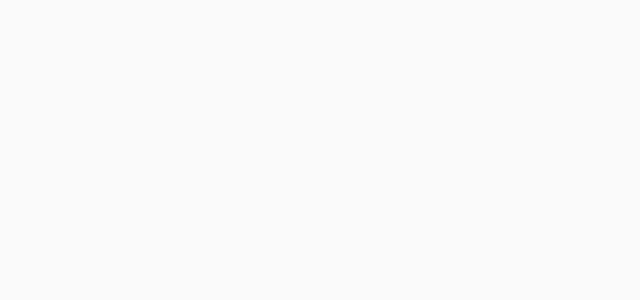
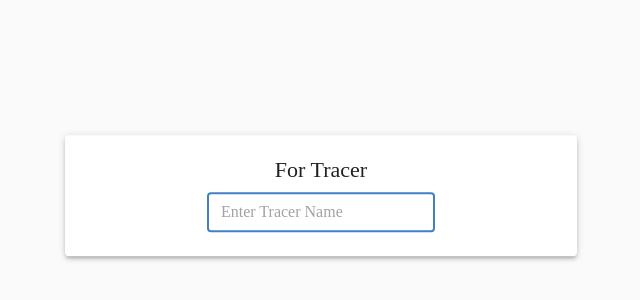
Before and after one commit to is4302developer/IS4302, a React (Create React App) app in the folder Frontend/frontend-react/: page /tracer in a window 1280 px wide. Shown: the part 204-504 px from the top of the page, without its empty margins (319-959 px from the left). Built offline with nearby package versions, Linux system fonts and the light colour scheme.

Commit message:
added tracer login screen

```diff
--- a/Frontend/frontend-react/src/theme.jsx
+++ b/Frontend/frontend-react/src/theme.jsx
@@ -36,7 +36,7 @@ const theme = createMuiTheme({
     tonalOffset: 0.2,
   },
   typography: {
-    fontFamily: "Roboto mono",
+    fontFamily: "Sen",
     h1: {
       fontSize: 36,
     },
--- a/Frontend/frontend-react/src/tracer/LoginPage.jsx
+++ b/Frontend/frontend-react/src/tracer/LoginPage.jsx
@@ -1,12 +1,49 @@
-import React from "react";
+import React, { useState } from "react";
 import { makeStyles } from "@material-ui/core/styles";
+import { Paper, TextField, Typography } from "@material-ui/core";
 
-const styles = makeStyles((theme) => ({}));
+const styles = makeStyles((theme) => ({
+  paper: {
+    display: "flex",
+    flexDirection: "column",
+    alignItems: "center",
+    width: "40%",
+    position: "absolute",
+    top: "50%",
+    left: "50%",
+    transform: "translateX(-50%) translateY(-50%)",
+    padding: "20px 30px",
+  },
+}));
 
 const LoginPage = () => {
   const classes = styles();
 
-  return <div></div>;
+  const [loginDetails, setLoginDetails] = useState();
+  const handleSubmit = () => {};
+
+  const handleInputChange = (e) => {
+    setLoginDetails(e.target.value);
+  };
+
+  return (
+    <div>
+      <form onSubmit={handleSubmit}>
+        <Paper elevation={3} className={classes.paper}>
+          <Typography variant="h5">For Tracer</Typography>
+          <TextField
+            variant="outlined"
+            margin="dense"
+            placeholder="Enter Tracer Name"
+            value={loginDetails && loginDetails}
+            onChange={handleInputChange}
+            required
+            autoFocus
+          />
+        </Paper>
+      </form>
+    </div>
+  );
 };
 
 export default LoginPage;
```
